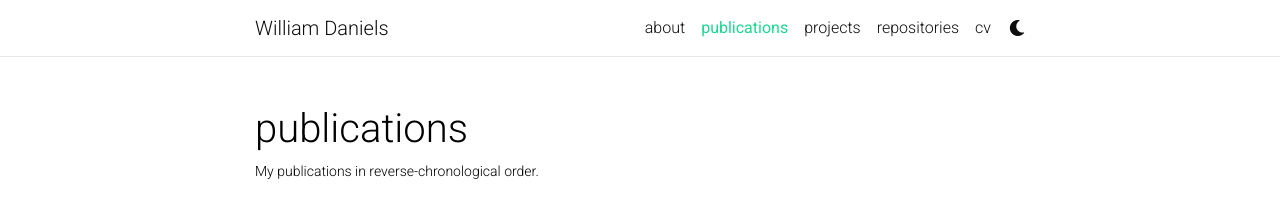
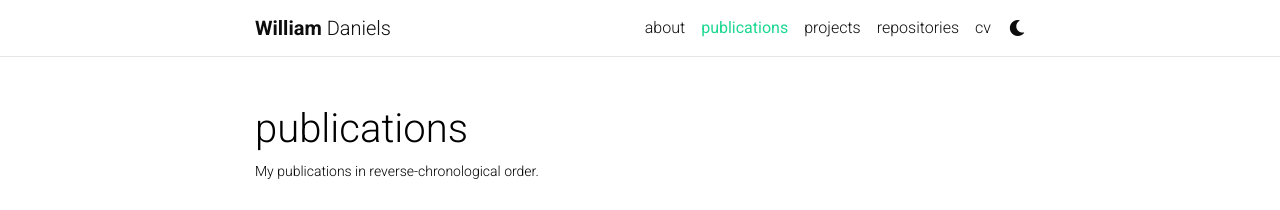
Before and after one commit to WHDaniels/WHDaniels.github.io, a Jekyll site: the page built from _pages/publications.md, in a window 1280 px wide. Shown: the top 210 px of the page. Built offline with Jekyll 4.4.1, drawn with Linux system fonts in a browser that asks for light colours; comment, search, counter and statistics services are not loaded; a style sheet for code colours, icons or effects is not loaded; part of the change alters nothing that is shown.

```diff
--- a/_config.yml
+++ b/_config.yml
@@ -2,7 +2,7 @@
 # Site settings
 # -----------------------------------------------------------------------------
 
-title: William Daniels # the website title (if blank, full name will be used instead)
+title: blank # the website title (if blank, full name will be used instead)
 first_name: William
 middle_name:
 last_name: Daniels
```
